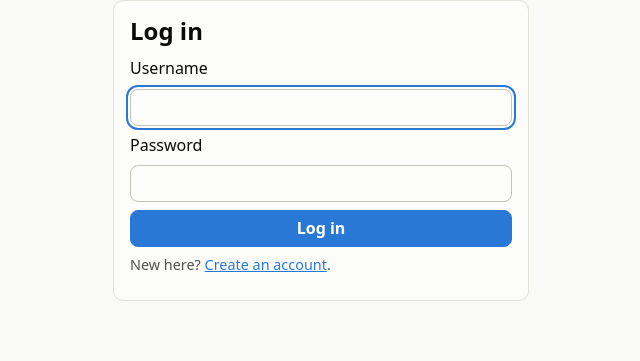
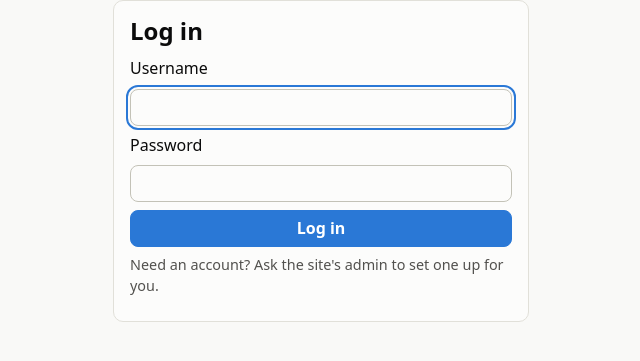
Before and after one commit to jwr42/Flip-7-Score-Counter, a Flask app: page /login?next=/admin in a window 1280 px wide. Shown: the part 63-424 px from the top of the page, without its empty margins (319-959 px from the left). Run offline with Flask 3, Linux system fonts and the light colour scheme.

Commit message:
Replace self-registration with an admin account manager
The admin, created with `flask create-admin`, adds, edits and deletes
scorekeeper accounts at /admin. Deleting a user deletes their games.

Co-Authored-By: Claude Opus 5.5 <noreply@anthropic.com>

```diff
--- a/app.py
+++ b/app.py
@@ -22,6 +22,19 @@ MAX_USERNAME = 40
 MIN_PASSWORD = 8
 
 
+def check_account(username, password, user_id=None):
+    """The problem with a username and password for account `user_id` (None for a new
+    account), or None if they are fine. An empty password means keep the current one."""
+    if not username or len(username) > MAX_USERNAME:
+        return f"Choose a username of 1 to {MAX_USERNAME} characters."
+    if (password or user_id is None) and len(password) < MIN_PASSWORD:
+        return f"Use a password of at least {MIN_PASSWORD} characters."
+    taken = db.get_user_by_name(username)
+    if taken is not None and taken["id"] != user_id:
+        return "That username is taken."
+    return None
+
+
 def safe_next(target, default):
     """Only follow same-site paths, never `//host` or absolute URLs."""
     if not target or not target.startswith("/") or target.startswith("//"):
@@ -29,11 +42,29 @@ def safe_next(target, default):
     return target
 
 
+def home_url(user):
+    return url_for("admin") if user["is_admin"] else url_for("index")
+
+
 def login_required(view):
+    """For scorekeeping pages. The admin only manages accounts, so is sent there."""
     @functools.wraps(view)
     def wrapped(**kwargs):
         if g.user is None:
             return redirect(url_for("login", next=request.path))
+        if g.user["is_admin"]:
+            return redirect(url_for("admin"))
+        return view(**kwargs)
+    return wrapped
+
+
+def admin_required(view):
+    @functools.wraps(view)
+    def wrapped(**kwargs):
+        if g.user is None:
+            return redirect(url_for("login", next=request.path))
+        if not g.user["is_admin"]:
+            abort(404)   # the account manager looks missing to scorekeepers
         return view(**kwargs)
     return wrapped
 
@@ -48,7 +79,6 @@ def create_app(test_config=None):
         TIMEZONE=os.environ.get("FLIP7_TIMEZONE"),
         SESSION_COOKIE_SAMESITE="Lax",
         PERMANENT_SESSION_LIFETIME=timedelta(days=30),
-        ALLOW_REGISTRATION=True,
     )
     # Deployment settings (SECRET_KEY, TIMEZONE, SESSION_COOKIE_SECURE, ...) live in
     # instance/config.py, which is kept out of git.
@@ -60,7 +90,7 @@ def create_app(test_config=None):
 
     app.jinja_env.globals.update(label=label, STATUS_LABELS=STATUS_LABELS, WIN_SCORE=WIN_SCORE,
                                  NUMBERS=NUMBERS, MODIFIERS=MODIFIERS, ACTIONS=ACTIONS,
-                                 DECK_COMPOSITION=DECK_COMPOSITION,
+                                 DECK_COMPOSITION=DECK_COMPOSITION, home_url=home_url,
                                  TARGETED_ACTIONS=(FREEZE, FLIP_THREE))
 
     @app.template_filter("localtime")
@@ -102,24 +132,24 @@ def create_app(test_config=None):
             raise click.ClickException(f"No user named {username!r}.")
         click.echo(f"Gave {db.claim_unowned_games(user['id'])} game(s) to {user['username']}.")
 
-    @app.route("/register", methods=("GET", "POST"))
-    def register():
-        if not app.config["ALLOW_REGISTRATION"]:
-            abort(404)
-        if request.method == "POST":
-            username = request.form.get("username", "").strip()
-            password = request.form.get("password", "")
-            if not username or len(username) > MAX_USERNAME:
-                flash(f"Choose a username of 1 to {MAX_USERNAME} characters.", "error")
-            elif len(password) < MIN_PASSWORD:
-                flash(f"Use a password of at least {MIN_PASSWORD} characters.", "error")
-            elif db.get_user_by_name(username) is not None:
-                flash("That username is taken.", "error")
-            else:
-                log_in(db.create_user(username, generate_password_hash(password)))
-                return redirect(url_for("index"))
-        return render_template("register.html", min_password=MIN_PASSWORD,
-                               max_username=MAX_USERNAME)
+    @app.cli.command("create-admin")
+    @click.argument("username")
+    @click.password_option(help="Asked for if not given.")
+    def create_admin(username, password):
+        """Create the admin account USERNAME, or reset its password."""
+        user = db.get_user_by_name(username)
+        if user is not None and not user["is_admin"]:
+            raise click.ClickException(f"{user['username']!r} is a scorekeeper account, "
+                                       f"not an admin.")
+        error = check_account(username, password, user["id"] if user else None)
+        if error:
+            raise click.ClickException(error)
+        if user is None:
+            db.create_user(username, generate_password_hash(password), is_admin=True)
+            click.echo(f"Created admin {username}.")
+        else:
+            db.update_user(user["id"], username, generate_password_hash(password))
+            click.echo(f"Reset the password for admin {username}.")
 
     @app.route("/login", methods=("GET", "POST"))
     def login():
@@ -129,7 +159,7 @@ def create_app(test_config=None):
             if user and check_password_hash(user["password_hash"],
                                             request.form.get("password", "")):
                 log_in(user["id"])
-                return redirect(target)
+                return redirect(url_for("admin") if user["is_admin"] else target)
             flash("Wrong username or password.", "error")
         return render_template("login.html", next=target)
 
@@ -271,6 +301,57 @@ def create_app(test_config=None):
                                standings=standings, series=series, read_only=read_only,
                                chart=score_chart(series, state.names))
 
+    def managed_user(user_id):
+        user = db.get_user(user_id)
+        if user is None or user["is_admin"]:
+            abort(404)
+        return user
+
+    @app.get("/admin")
+    @admin_required
+    def admin():
+        return render_template("admin.html", users=db.list_users(),
+                               min_password=MIN_PASSWORD, max_username=MAX_USERNAME)
+
+    @app.post("/admin/users")
+    @admin_required
+    def create_user():
+        username = request.form.get("username", "").strip()
+        password = request.form.get("password", "")
+        error = check_account(username, password)
+        if error:
+            flash(error, "error")
+        else:
+            db.create_user(username, generate_password_hash(password))
+            flash(f"Added {username}.", "info")
+        return redirect(url_for("admin"))
+
+    @app.route("/admin/users/<int:user_id>", methods=("GET", "POST"))
+    @admin_required
+    def edit_user(user_id):
+        user = managed_user(user_id)
+        if request.method == "POST":
+            username = request.form.get("username", "").strip()
+            password = request.form.get("password", "")
+            error = check_account(username, password, user_id)
+            if error:
+                flash(error, "error")
+                return redirect(url_for("edit_user", user_id=user_id))
+            db.update_user(user_id, username,
+                           generate_password_hash(password) if password else None)
+            flash(f"Saved {username}{' and their new password' if password else ''}.", "info")
+            return redirect(url_for("admin"))
+        return render_template("admin_user.html", user=user,
+                               min_password=MIN_PASSWORD, max_username=MAX_USERNAME)
+
+    @app.post("/admin/users/<int:user_id>/delete")
+    @admin_required
+    def delete_user(user_id):
+        user = managed_user(user_id)
+        count = db.delete_user(user_id)
+        flash(f"Deleted {user['username']} and {count} game{'' if count == 1 else 's'}.", "info")
+        return redirect(url_for("admin"))
+
     @app.get("/games/<int:game_id>/summary")
     @login_required
     def summary(game_id):
--- a/flip7/db.py
+++ b/flip7/db.py
@@ -12,6 +12,7 @@ CREATE TABLE IF NOT EXISTS users (
     id INTEGER PRIMARY KEY AUTOINCREMENT,
     username TEXT NOT NULL UNIQUE COLLATE NOCASE,
     password_hash TEXT NOT NULL,
+    is_admin INTEGER NOT NULL DEFAULT 0,
     created_at TEXT NOT NULL DEFAULT (datetime('now'))
 );
 CREATE TABLE IF NOT EXISTS games (
@@ -68,10 +69,18 @@ def new_token():
 
 
 def migrate(db):
-    """Bring a database made before accounts existed up to the current schema. Its games
-    get no owner until `flask claim-games` assigns them."""
-    if db.execute("PRAGMA user_version").fetchone()[0] >= 1:
-        return
+    """Bring a database made by an older version up to the current schema, one
+    `user_version` step at a time."""
+    version = db.execute("PRAGMA user_version").fetchone()[0]
+    if version < 1:
+        migrate_v1(db)
+    if version < 2:
+        migrate_v2(db)
+
+
+def migrate_v1(db):
+    """Accounts arrived. Games made before then get no owner until `flask claim-games`
+    assigns them."""
     have = {row["name"] for row in db.execute("PRAGMA table_info(games)")}
     for name, decl in GAME_COLUMNS_V1.items():
         if name not in have:
@@ -87,6 +96,15 @@ def migrate(db):
     db.commit()
 
 
+def migrate_v2(db):
+    """Admin accounts arrived. Everyone who already had an account stays a regular user."""
+    have = {row["name"] for row in db.execute("PRAGMA table_info(users)")}
+    if "is_admin" not in have:
+        db.execute("ALTER TABLE users ADD COLUMN is_admin INTEGER NOT NULL DEFAULT 0")
+    db.executescript("PRAGMA user_version = 2;")
+    db.commit()
+
+
 def init_app(app):
     app.teardown_appcontext(close_db)
     with app.app_context():
@@ -95,12 +113,39 @@ def init_app(app):
         migrate(db)
 
 
-def create_user(username, password_hash):
+def create_user(username, password_hash, is_admin=False):
     db = get_db()
-    user_id = db.execute("INSERT INTO users (username, password_hash) VALUES (?, ?)",
-                         (username, password_hash)).lastrowid
+    user_id = db.execute("INSERT INTO users (username, password_hash, is_admin) VALUES (?, ?, ?)",
+                         (username, password_hash, int(is_admin))).lastrowid
     db.commit()
     return user_id
+
+
+def list_users():
+    """Regular (non-admin) users with how many games each has."""
+    return get_db().execute(
+        "SELECT u.id, u.username, u.created_at, "
+        "       (SELECT COUNT(*) FROM games WHERE user_id = u.id) AS game_count "
+        "FROM users u WHERE NOT u.is_admin ORDER BY u.username").fetchall()
+
+
+def update_user(user_id, username, password_hash=None):
+    """Rename a user and, if `password_hash` is given, change their password."""
+    db = get_db()
+    db.execute("UPDATE users SET username = ? WHERE id = ?", (username, user_id))
+    if password_hash is not None:
+        db.execute("UPDATE users SET password_hash = ? WHERE id = ?", (password_hash, user_id))
+    db.commit()
+
+
+def delete_user(user_id):
+    """Remove a user and all their games; players and entries go with the games. Returns
+    the number of games deleted, which is why they are not left to ON DELETE CASCADE."""
+    db = get_db()
+    count = db.execute("DELETE FROM games WHERE user_id = ?", (user_id,)).rowcount
+    db.execute("DELETE FROM users WHERE id = ?", (user_id,))
+    db.commit()
+    return count
 
 
 def get_user(user_id):
--- a/templates/base.html
+++ b/templates/base.html
@@ -10,7 +10,7 @@
 </head>
 <body>
   <header class="site">
-    <a class="brand" href="{{ url_for('index') }}">Flip 7 <span>Score Keeper</span></a>
+    <a class="brand" href="{{ home_url(g.user) if g.user else url_for('index') }}">Flip 7 <span>Score Keeper</span></a>
     <div class="site-nav">
       {% block nav %}{% endblock %}
       {% if g.user %}
@@ -18,7 +18,7 @@
         <span class="muted">{{ g.user.username }}</span>
         <button type="submit" class="link">Log out</button>
       </form>
-      {% elif request.endpoint not in ('login', 'register') and not read_only %}
+      {% elif request.endpoint != 'login' and not read_only %}
       <a href="{{ url_for('login') }}">Log in</a>
       {% endif %}
       <form class="theme-switch" method="post" action="{{ url_for('set_theme') }}" aria-label="Color theme">
--- a/templates/login.html
+++ b/templates/login.html
@@ -11,8 +11,6 @@
     <input id="password" name="password" type="password" autocomplete="current-password" required>
     <button class="primary" type="submit">Log in</button>
   </form>
-  {% if config.ALLOW_REGISTRATION %}
-  <p class="hint">New here? <a href="{{ url_for('register') }}">Create an account</a>.</p>
-  {% endif %}
+  <p class="hint">Need an account? Ask the site's admin to set one up for you.</p>
 </section>
 {% endblock %}
```
Also changed, not shown: templates/admin.html (added, +38 -0 lines), templates/admin_user.html (added, +15 -0 lines), templates/register.html (deleted, +0 -15 lines), tests/conftest.py (+17 -9 lines), tests/test_admin.py (added, +157 -0 lines), tests/test_auth.py (+8 -16 lines), tests/test_routes.py (+2 -3 lines), README.md.
